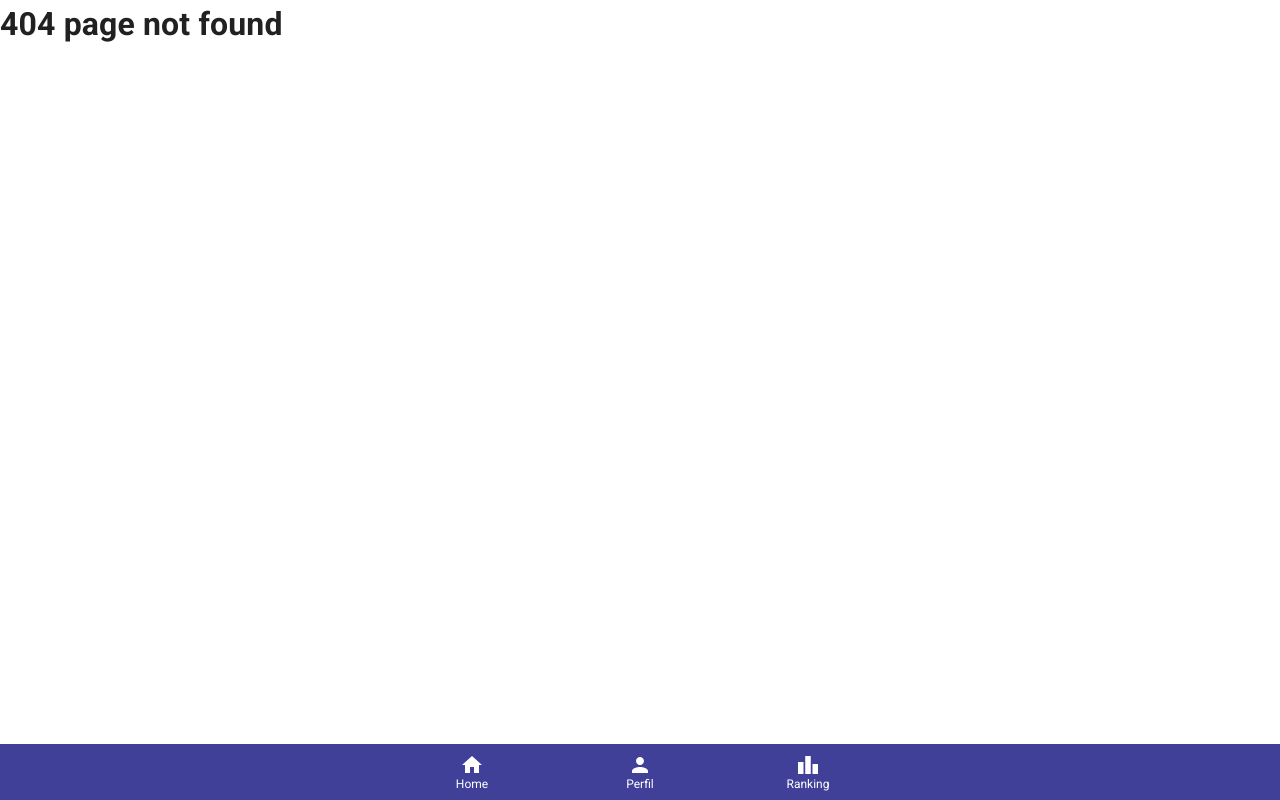
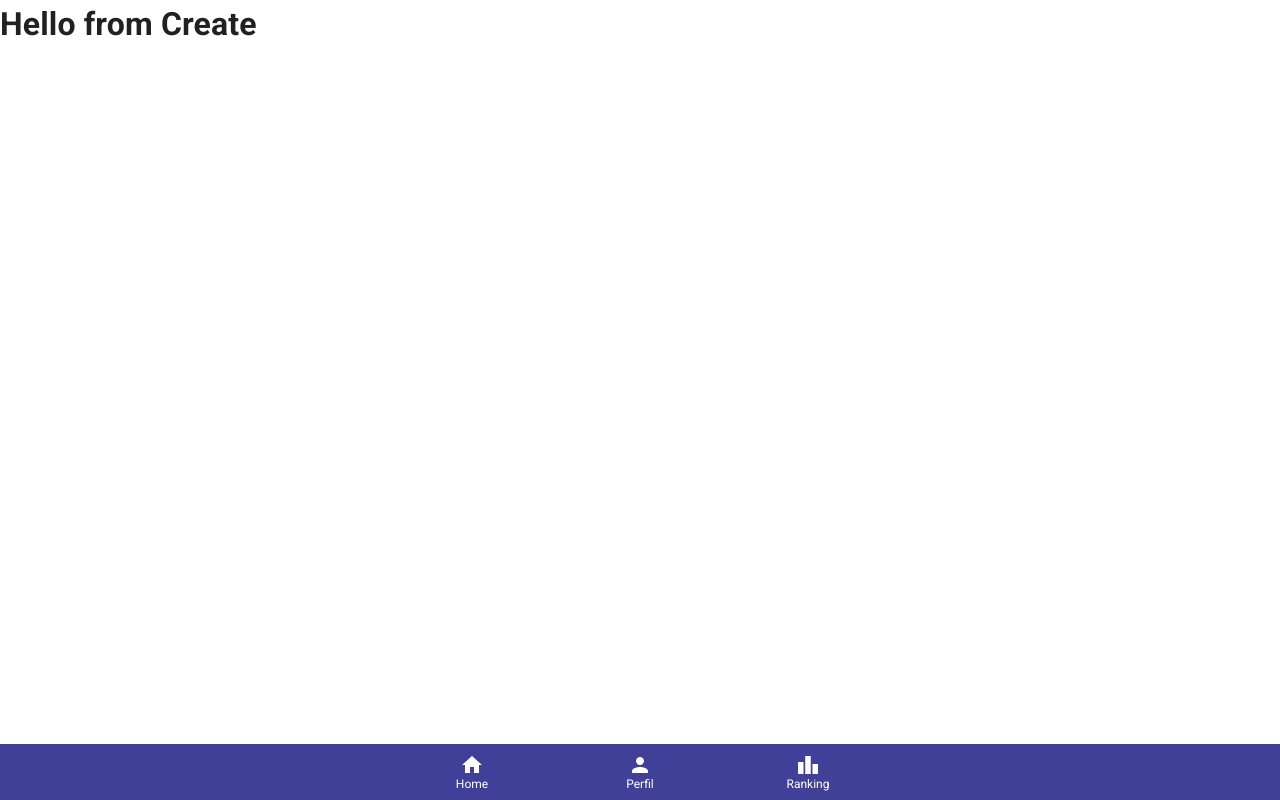
Before and after one commit to Squad-25/technical-share-25, a React (Create React App) app in the folder technical-share-25/: page /posts/new in a window 1280 px wide. Before the commit this address had no page. Built offline with nearby package versions, Linux system fonts and the light colour scheme.

Commit message:
fab nova pergunta criado

```diff
--- /dev/null
+++ b/technical-share-25/src/components/home-fab/homeFab.jsx
@@ -0,0 +1,15 @@
+import { Fab } from "@mui/material"
+import React from "react"
+import AddIcon from "@mui/icons-material/Add"
+import { useNavigate } from "react-router-dom"
+
+export default function HomeFab() {
+  const navigate = useNavigate()
+
+  return (
+    <Fab onClick={() => navigate('/posts/new')} variant="extended" size="medium" color="primary" sx={{ background: "#404099"}}aria-label="add">
+      <AddIcon sx={{ mr: 1 }} />
+      NOVA PERGUNTA
+    </Fab>
+  )
+}
--- a/technical-share-25/src/pages/create-question/index.jsx
+++ b/technical-share-25/src/pages/create-question/index.jsx
@@ -1,10 +1,9 @@
-import SearchBar from "../../components/search-bar/searchBar"
+
 
 export default function CreateQuestion() {
   return (
     <>
       <h1>Hello from Create</h1>
-      <SearchBar />
     </>
   )
 }
--- a/technical-share-25/src/pages/home/home.js
+++ b/technical-share-25/src/pages/home/home.js
@@ -1,5 +1,6 @@
 import { Typography } from "@mui/material"
 import React from "react"
+import HomeFab from "../../components/home-fab/homeFab"
 
 
 export default function Home() {
--- a/technical-share-25/src/routes/router.js
+++ b/technical-share-25/src/routes/router.js
@@ -16,7 +16,7 @@ const AppRoutes = () => {
     <Routes>
       <Route path="/" element={<Home />} />
       <Route path="/login" element={<Login />} />
-      <Route path="/create-question" element={<CreateQuestion />} />
+      <Route path="/posts/new" element={<CreateQuestion />} />
       <Route path="/profile/:id" element={<Profile />} />
       <Route path="/user/:id" element={<User />} />
       <Route path="/question" element={<Question />} />
```
